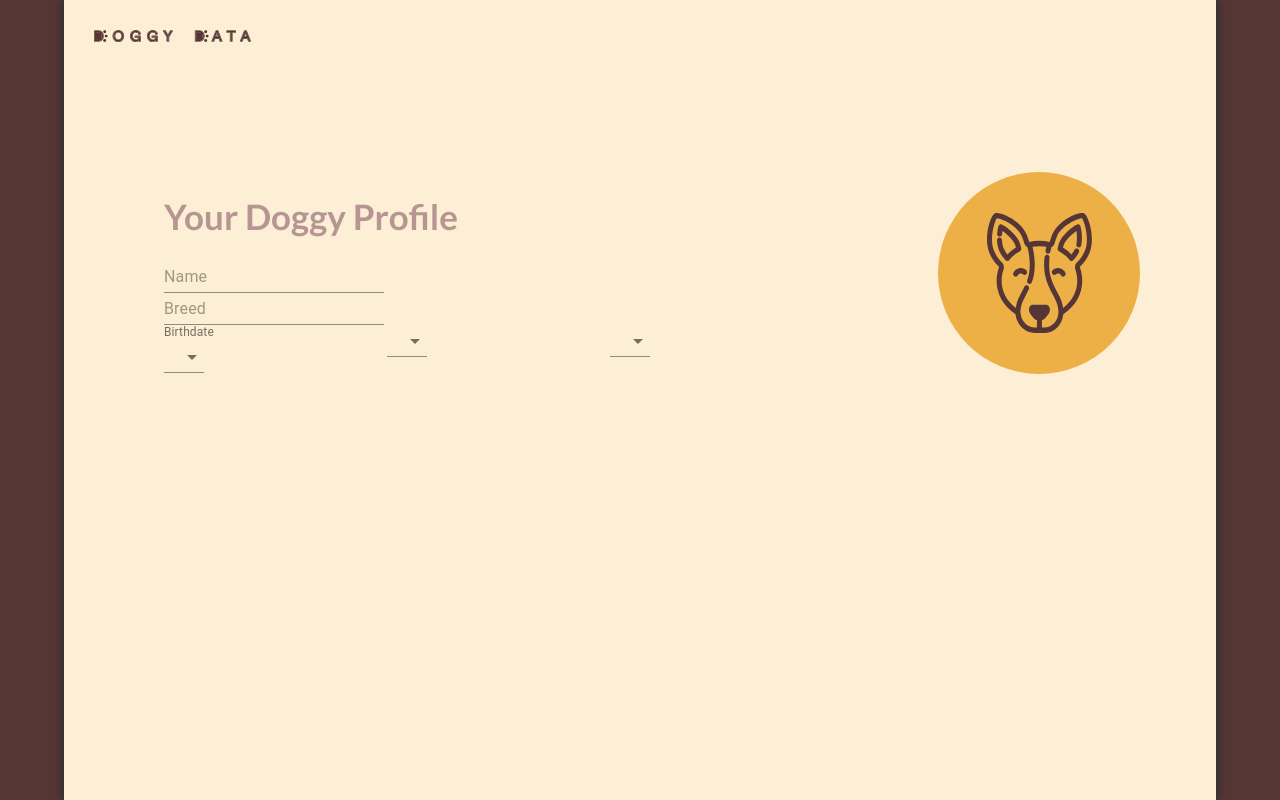
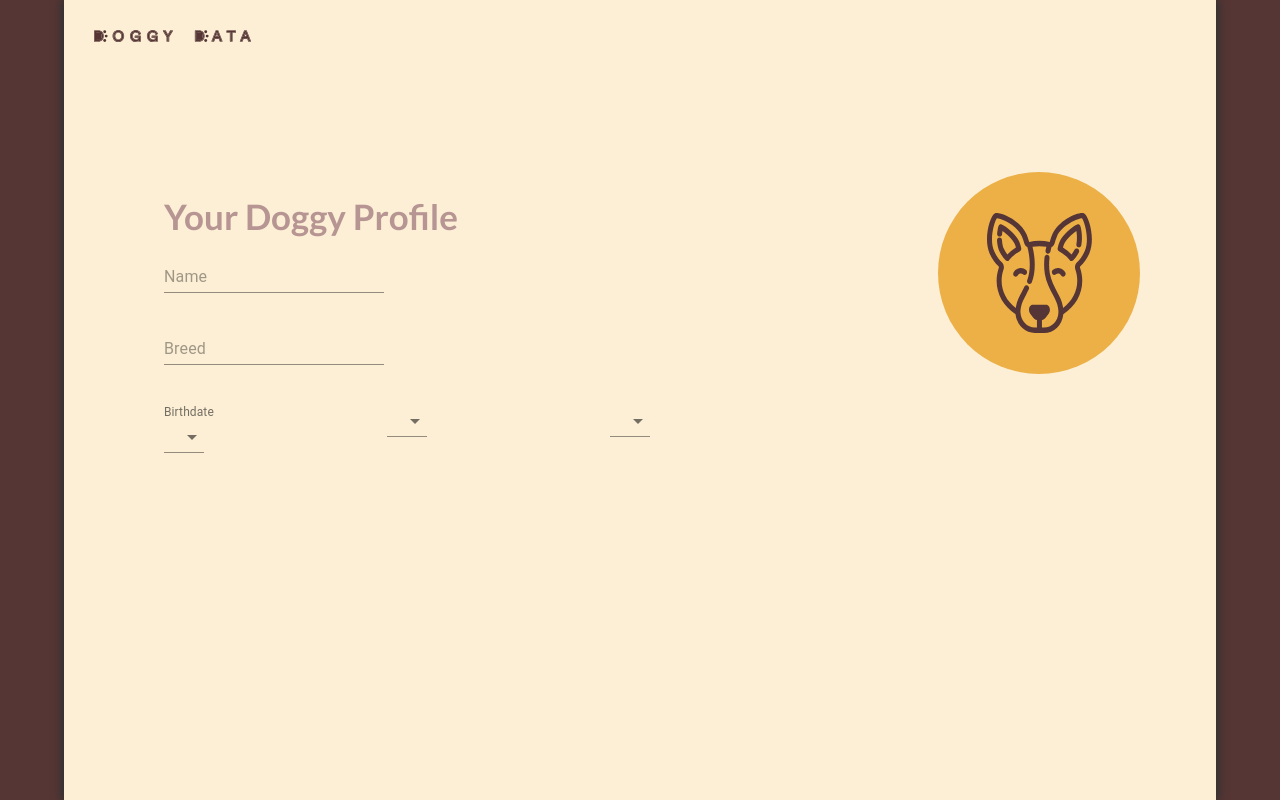
Before and after one commit to susiesko/helloralphie-doggiedata, a React (Create React App) app: page / in a window 1280 px wide. Built offline with nearby package versions, Linux system fonts and the light colour scheme.

Commit message:
added form vertical spacing

```diff
--- a/src/components/Profile/ProfileForm.js
+++ b/src/components/Profile/ProfileForm.js
@@ -26,6 +26,7 @@ const ProfileForm = () => {
         direction="row"
         justify="center"
         alignItems="stretch"
+        spacing={5}
       >
         <Grid container item xs={12} >
           <TextField
```
